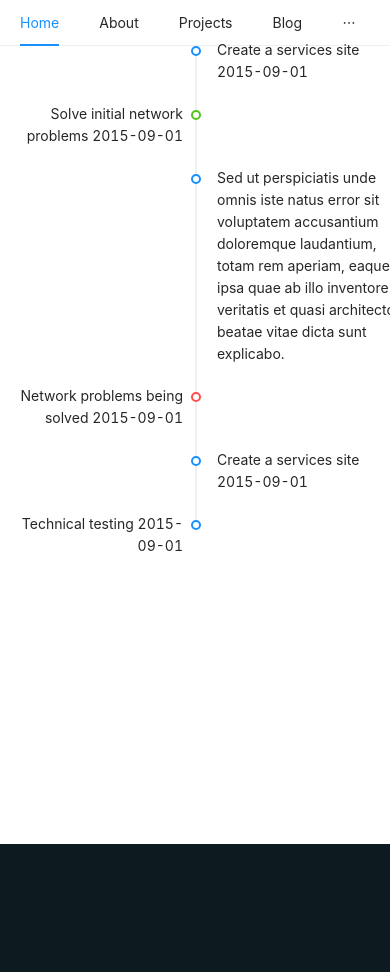
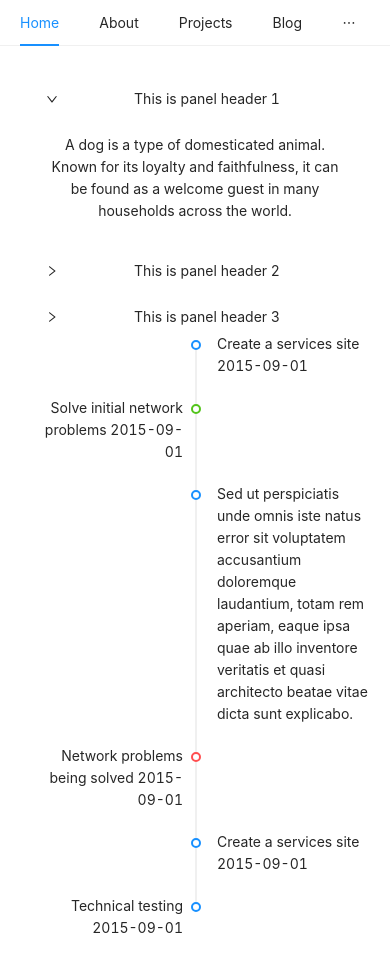
Before and after one commit to Hannahobote/portfoliov3, a React (Create React App) app: page /about in a window 390 px wide. Shown: the top 972 px of the page. Before the commit the page ends 844 px from the top, so only its background shows below. Built offline with nearby package versions, Linux system fonts and the light colour scheme.

Commit message:
Responsive design

```diff
--- a/src/App.css
+++ b/src/App.css
@@ -45,3 +45,6 @@ body, html {
   margin-top: 10px;
 
 }
+p {
+  text-align: center
+}
--- a/src/App.js
+++ b/src/App.js
@@ -1,6 +1,7 @@
+import React from 'react'
 import './App.css';
 import 'antd/dist/antd.min.css'
-import {Routes,  Route} from 'react-router-dom';
+import { Routes, Route } from 'react-router-dom';
 import Home from './pages/Home.js'
 import About from './pages/About.js'
 import Projects from './pages/Projects'
@@ -8,22 +9,28 @@ import Blog from './pages/Blog'
 import GitBasics from './pages/GitBasics'
 import Error from './pages/Error.js'
 import Mynavbar from './components/Mynavbar';
+import { Layout, Switch } from 'antd';
+// const { Header, Footer } = Layout
 
 function App() {
 
   return (
     <div className="App">
-    <Mynavbar/>
+      <Layout style={{backgroundColor: '#fff'}}>
+          <Mynavbar style={{marginTop: '10px'}} />
+
         <Routes>
-            <Route path="/" element={<Home/>} />
-            <Route path="about" element={<About/>} />
-            <Route path="projects" element={<Projects/>} />
-            {/*nested routes for blog*/}
-            <Route path="blog" element={<Blog/>}>
-              <Route path="git" element={<GitBasics/>}></Route>
-            </Route>
-            <Route path="*" element={<Error/>} />
+          <Route path="/" element={<Home />} />
+          <Route path="about" element={<About />} />
+          <Route path="projects" element={<Projects />} />
+          {/*nested routes for blog*/}
+          <Route path="blog" element={<Blog />}>
+            <Route path="git" element={<GitBasics />}></Route>
+          </Route>
+          <Route path="*" element={<Error />} />
         </Routes>
+
+      </Layout>
     </div>
   )
 }
--- a/src/pages/About.js
+++ b/src/pages/About.js
@@ -1,9 +1,30 @@
 import React from 'react'
 import { Timeline } from 'antd'
-//import {clockCircleOutlines} from '@ant-design/icons'
+import { Layout, Collapse, Row, Col } from 'antd'
+const { Content } = Layout
+const { Panel } = Collapse;
 
 export default function About() {
+  const text = `
+  A dog is a type of domesticated animal.
+  Known for its loyalty and faithfulness,
+  it can be found as a welcome guest in many households across the world.
+`;
   return (
+
+    <Content style={{ margin: '30px' }}>
+      <Collapse defaultActiveKey={['1']} ghost style={{ justifyContent: 'center', textAlign: 'center' }}>
+        <Panel header="This is panel header 1" key="1">
+          <p>{text}</p>
+        </Panel>
+        <Panel header="This is panel header 2" key="2">
+          <p>{text}</p>
+        </Panel>
+        <Panel header="This is panel header 3" key="3">
+          <p>{text}</p>
+        </Panel>
+      </Collapse>
+
       <Timeline mode="alternate">
         <Timeline.Item>Create a services site 2015-09-01</Timeline.Item>
         <Timeline.Item color="green">Solve initial network problems 2015-09-01</Timeline.Item>
@@ -18,5 +39,7 @@ export default function About() {
           Technical testing 2015-09-01
         </Timeline.Item>
       </Timeline>
+    </Content>
+
   )
 }
--- a/src/pages/Home.js
+++ b/src/pages/Home.js
@@ -1,24 +1,13 @@
 import React from 'react'
 import icon from '../img/icon.png'
-import { Row, Col, Button, Space} from 'antd';
-
+import {Button, Space, Layout} from 'antd'
+const { Content } = Layout
 
 function Home() {
   return (
     <div>
-  <Row gutter={[8, 24]} align='middle'>
-    <Col Col span={8} md={24}> {/*empty col */}</Col>
-    <Col Col span={8} md={24}>
-        <img
-          src={icon}
-          alt='icon'
-          className='img-fluid img-responsive my-2'
-          style={{
-            width: '200px',
-            height: '200px'
-          }}
-        >
-        </img>
+      <Content style={{ marginTop: '10px'}}>
+        <img src={icon} alt='icon' style={{ width: '200px', height: '200px'}}/>
         <h4>Hello I'm Hannah Obote,</h4>
         <h4>an aspiring Fullstack Developer </h4>
 
@@ -28,10 +17,7 @@ function Home() {
       <Button size='small' target={'_blank'} href='https://mail.google.com/mail/?view=cm&fs=1&to=hannah.obote@gmail.com'>Gmail</Button>
       </Space>
 
-    </Col>
-    <Col Col span={8} md={24}>{/*empty col */}</Col>
-  </Row>
-
+      </Content>
     </div>
   )
 }
```
Lines whose indentation alone changed are shown as unchanged.
